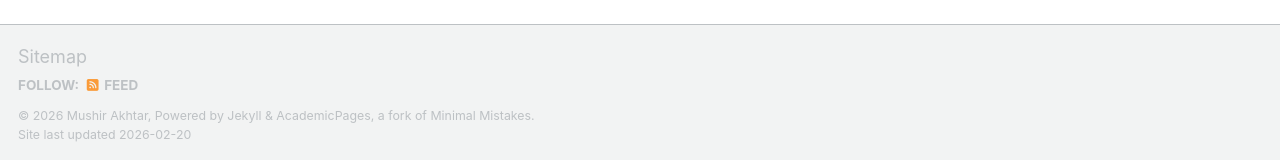
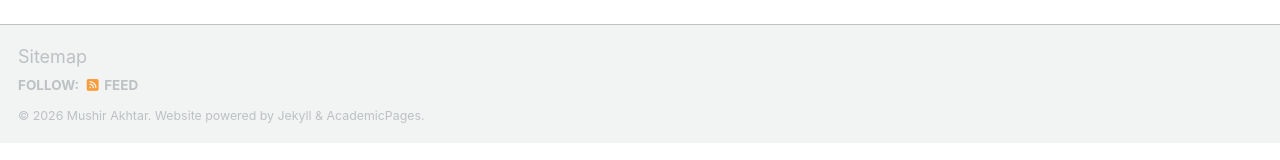
Before and after one commit to mushir-akhtar/mushir-akhtar.github.io, a Jekyll site: the page built from _pages/about.md, in a window 1280 px wide and 900 px high, scrolled down 1909 px. Shown: the part 737-897 px from the top of the window. Built offline with Jekyll 4.4.1, drawn with Linux system fonts in a browser that asks for light colours; some web fonts are replaced; a script bundle is joined from its source files by our own code; library files that are not in the unit come from our copies.

Commit message:
Update footer.html

```diff
--- a/_includes/footer.html
+++ b/_includes/footer.html
@@ -20,6 +20,7 @@
 {% endif %}
 
 <div class="page__footer-copyright">
-  &copy; {{ site.time | date: '%Y' }} {{ site.name | default: site.title }}, {{ site.data.ui-text[site.locale].powered_by | default: "Powered by" }} <a href="https://jekyllrb.com" rel="nofollow">Jekyll</a> &amp; <a href="https://github.com/academicpages/academicpages.github.io">AcademicPages</a>, a fork of <a href="https://mademistakes.com/work/minimal-mistakes-jekyll-theme/" rel="nofollow">Minimal Mistakes</a>.<br />
-  Site last updated {{ "now" | date: '%Y-%m-%d' }}
+  &copy; {{ site.time | date: '%Y' }} Mushir Akhtar.
+  Website powered by <a href="https://jekyllrb.com" rel="nofollow">Jekyll</a> &amp;
+  <a href="https://github.com/academicpages/academicpages.github.io">AcademicPages</a>.
 </div>
```
